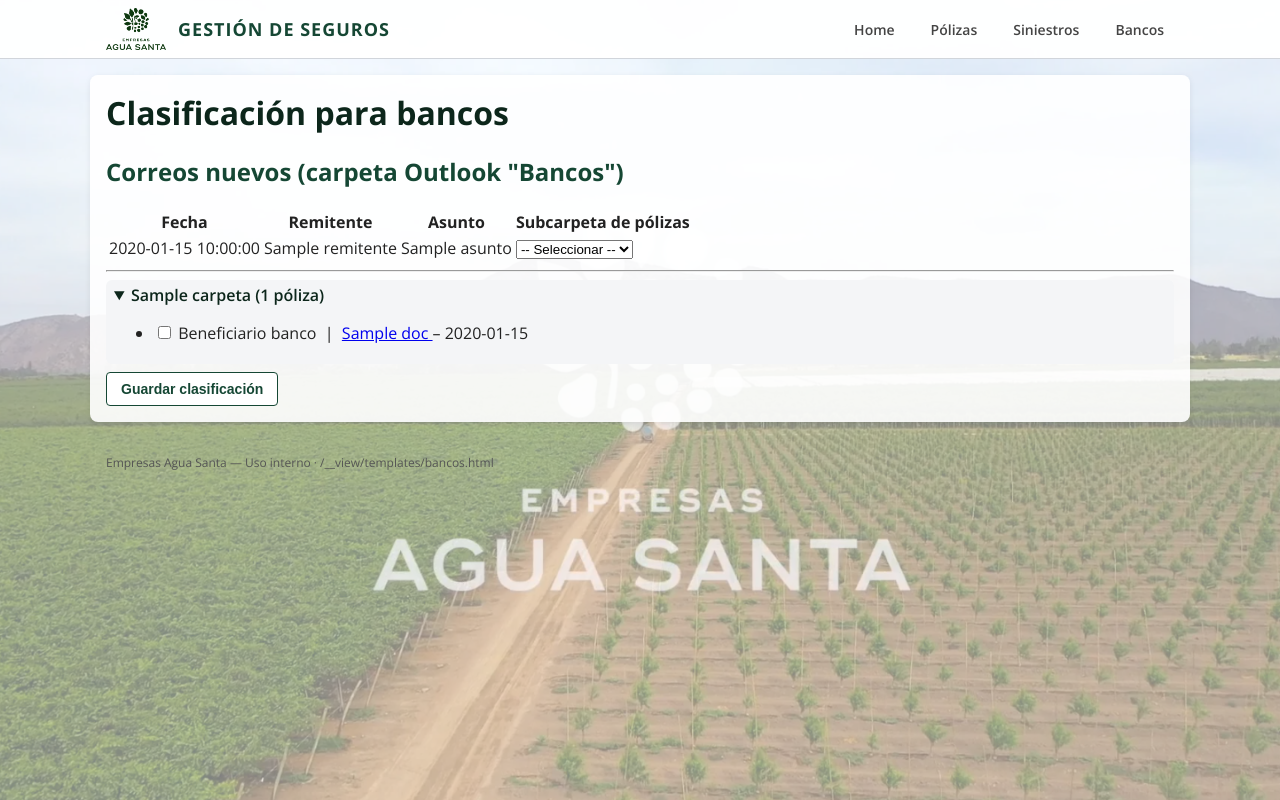
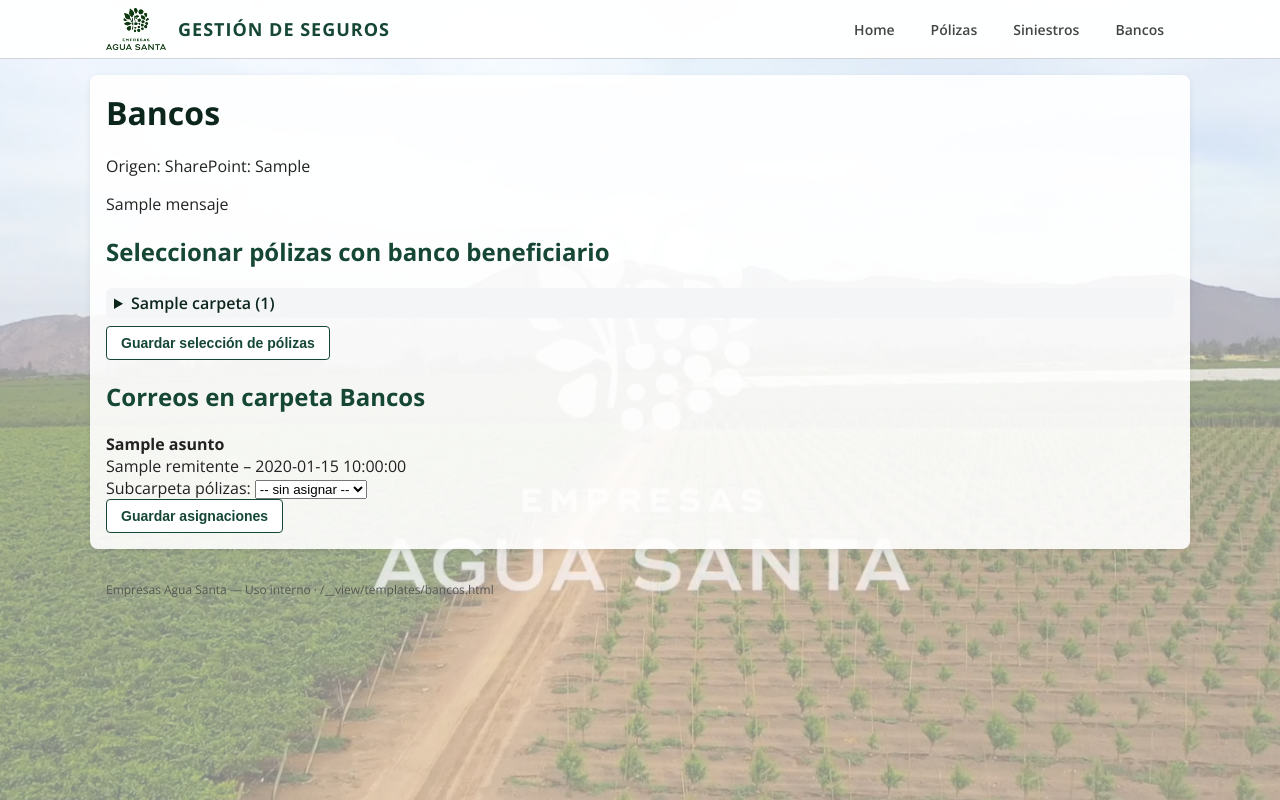
Before and after one commit to EdsonLazoAguaSanta/seguimiento_polizas, a FastAPI app: template templates/bancos.html in a window 1280 px wide. Run offline with FastAPI, Linux system fonts and the light colour scheme; the template is opened without the code that fills it: most values are stand-ins (such as "Sample title", 1, 10 or a date in 2020).

Commit message:
Update bancos.html

```diff
--- a/templates/bancos.html
+++ b/templates/bancos.html
@@ -1,91 +1,73 @@
 {% extends "base.html" %}
-
-{% block title %}Bancos · Gestión de Seguros Agua Santa{% endblock %}
+{% block title %}Bancos{% endblock %}
 
 {% block content %}
-<h1>Clasificación para bancos</h1>
+<div class="container mt-4">
+  <h1 class="mb-3">Bancos</h1>
+  <p class="text-muted">Origen: SharePoint: {{ ruta_polizas }}</p>
 
-<form method="post" action="/bancos">
-
-    <!-- Bloque: correos nuevos desde carpeta Bancos en Outlook -->
-    {% if mails_bancos and subcarpetas_polizas %}
-        <h2>Correos nuevos (carpeta Outlook "Bancos")</h2>
-        <table class="table">
-            <thead>
-                <tr>
-                    <th>Fecha</th>
-                    <th>Remitente</th>
-                    <th>Asunto</th>
-                    <th>Subcarpeta de pólizas</th>
-                </tr>
-            </thead>
-            <tbody>
-                {% for mail in mails_bancos %}
-                    <tr>
-                        <td>{{ mail.fecha }}</td>
-                        <td>{{ mail.remitente }}</td>
-                        <td>{{ mail.asunto }}</td>
-                        <td>
-                            <!-- id del mail -->
-                            <input type="hidden" name="mail_id" value="{{ mail.id }}">
-                            <!-- selector de subcarpeta destino -->
-                            <select name="mail_carpeta" class="form-select form-select-sm">
-                                <option value="">-- Seleccionar --</option>
-                                {% for carpeta in subcarpetas_polizas %}
-                                    <option value="{{ carpeta }}">{{ carpeta }}</option>
-                                {% endfor %}
-                            </select>
-                        </td>
-                    </tr>
-                {% endfor %}
-            </tbody>
-        </table>
-        <hr>
+  {% if mensaje %}
+    <div class="alert alert-warning">{{ mensaje }}</div>
   {% endif %}
 
-    <!-- Bloque: pólizas (PDF) + correos ya clasificados por subcarpeta -->
+  <h2 class="h4 mt-4 mb-3">Seleccionar pólizas con banco beneficiario</h2>
   {% if carpetas %}
+    <form method="post" action="/bancos">
+      <input type="hidden" name="origen" value="polizas">
       {% for carpeta, archivos in carpetas.items() %}
-            <details open>
-                <summary>
-                    {{ carpeta }} ({{ archivos|length }} póliza{{ 's' if archivos|length != 1 }})
-                </summary>
-                <ul>
+        <details class="mb-2">
+          <summary>{{ carpeta }} ({{ archivos|length }})</summary>
+          <ul class="mt-2">
             {% for doc in archivos %}
               <li>
                 <label>
-                                <input
-                                    type="checkbox"
-                                    name="seleccion"
-                                    value="{{ doc.rel_path }}"
-                                    {% if doc.rel_path in polizas_benef_banco %}checked{% endif %}
-                                >
-                                Beneficiario banco
+                  <input type="checkbox" name="seleccion"
+                         value="{{ doc.relpath }}">
+                  {{ doc.nombre }}
                 </label>
-                            &nbsp;|&nbsp;
-                            <a href="/polizas/view/{{ doc.rel_path }}" target="_blank">
-                                {{ doc.nombre }}
-                            </a>
-                            – {{ doc.mtime }}
               </li>
             {% endfor %}
-
-                    <!-- Correos clasificados en esta subcarpeta -->
-                    {% if correos_bancos_clasificados.get(carpeta) %}
-                        {% for mail in correos_bancos_clasificados[carpeta] %}
-                            <li>
-                                <strong>[MAIL]</strong>
-                                {{ mail.fecha }} – {{ mail.remitente }} – {{ mail.asunto }}
-                            </li>
-                        {% endfor %}
-                    {% endif %}
           </ul>
         </details>
       {% endfor %}
+      <button type="submit" class="btn btn-primary mt-2">
+        Guardar selección de pólizas
+      </button>
+    </form>
   {% else %}
-        <p>No se encontraron pólizas para bancos con los filtros actuales.</p>
+    <div class="alert alert-info">No hay pólizas para mostrar.</div>
   {% endif %}
 
-    <button type="submit" class="btn btn-primary">Guardar clasificación</button>
+  <h2 class="h4 mt-5 mb-3">Correos en carpeta Bancos</h2>
+  {% if mailsbancos %}
+    <form method="post" action="/bancos">
+      <input type="hidden" name="origen" value="mails">
+      {% for mail in mailsbancos %}
+        <div class="mb-2 border rounded p-2">
+          <div><strong>{{ mail.asunto }}</strong></div>
+          <div class="text-muted">
+            {{ mail.remitente }} – {{ mail.fecha }}
+          </div>
+          <div class="mt-2">
+            <label>Subcarpeta pólizas:</label>
+            <select name="mailcarpeta">
+              <option value="">-- sin asignar --</option>
+              {% for sub in subcarpetaspolizas %}
+                <option value="{{ sub }}">{{ sub }}</option>
+              {% endfor %}
+            </select>
+            <input type="hidden" name="mailid" value="{{ mail.id }}">
+          </div>
+        </div>
+      {% endfor %}
+      <button type="submit" class="btn btn-success mt-2">
+        Guardar asignaciones
+      </button>
     </form>
+  {% else %}
+    <div class="alert alert-info">
+      No se encontraron correos en la carpeta Bancos.
+    </div>
+  {% endif %}
+</div>
 {% endblock %}
```
Lines whose indentation alone changed are shown as unchanged.
